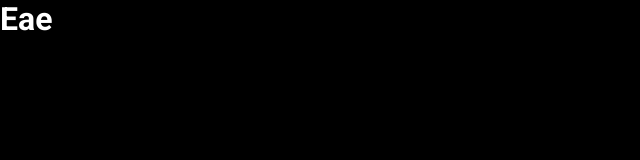
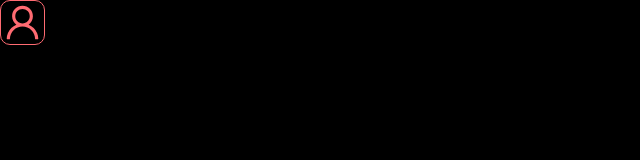
Before and after one commit to Gabrielsousaa/dsmeta-app, a React (Vite) app in the folder frontend/: page / in a window 1280 px wide. Shown: the top 160 px of the page, without its empty margins (0-640 px from the left). Built offline with nearby package versions, Linux system fonts and the light colour scheme.

Commit message:
First component

```diff
--- a/frontend/package.json
+++ b/frontend/package.json
@@ -9,7 +9,8 @@
   },
   "dependencies": {
     "react": "^18.0.0",
-    "react-dom": "^18.0.0"
+    "react-dom": "^18.0.0",
+    "react-icons": "^4.4.0"
   },
   "devDependencies": {
     "@types/react": "^18.0.0",
--- a/frontend/src/App.tsx
+++ b/frontend/src/App.tsx
@@ -1,5 +1,11 @@
+import NotificationButton from './components/NotificationButton'
+
 function App() {
-  return <h1>Eae</h1>
+  return (
+    <>
+      <NotificationButton />
+    </>
+  )
 }
 
 export default App
--- /dev/null
+++ b/frontend/src/components/NotificationButton/index.tsx
@@ -0,0 +1,7 @@
+import { AiOutlineUser } from 'react-icons/ai'
+import './styles.css'
+function NotificationButton() {
+  return <AiOutlineUser className="user-icon" />
+}
+
+export default NotificationButton
--- /dev/null
+++ b/frontend/src/components/NotificationButton/styles.css
@@ -0,0 +1,15 @@
+.user-icon {
+  height: 45px;
+  width: 45px;
+  color: rgb(255, 107, 114, 01);
+  border: 1px solid #ff6b72;
+  border-radius: 10px;
+  display: flex;
+  align-items: center;
+  justify-content: center;
+  cursor: pointer;
+  transition: 0.5;
+}
+.user-icon:hover {
+  color: #fff;
+}
```
Also changed, not shown: 2 other files (tests, documents, lock files or other folders).
